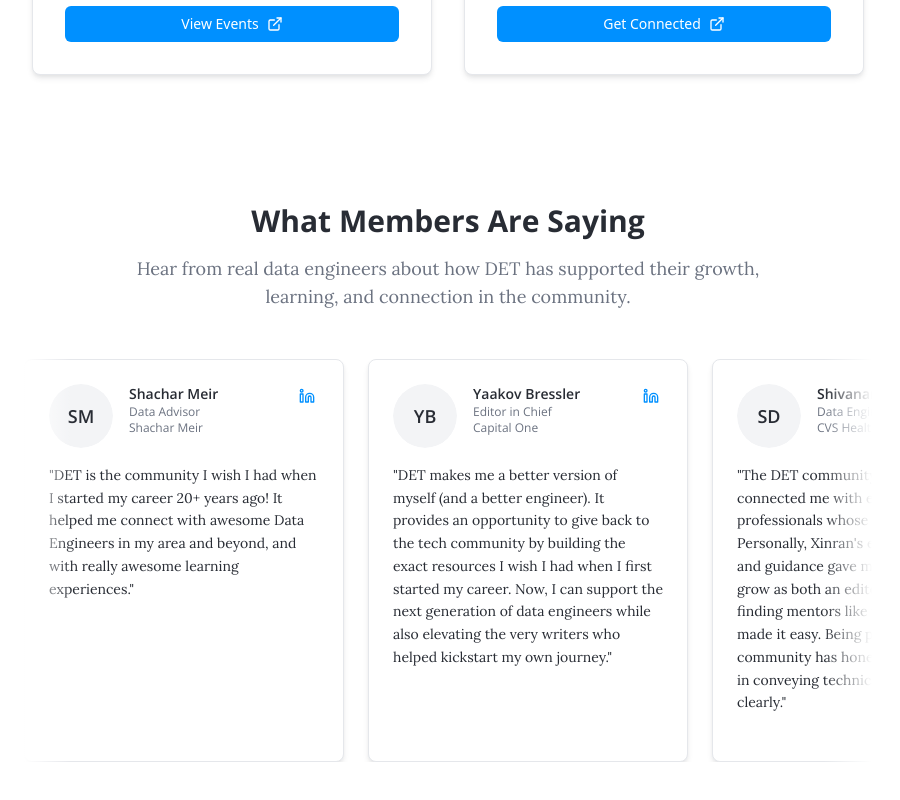
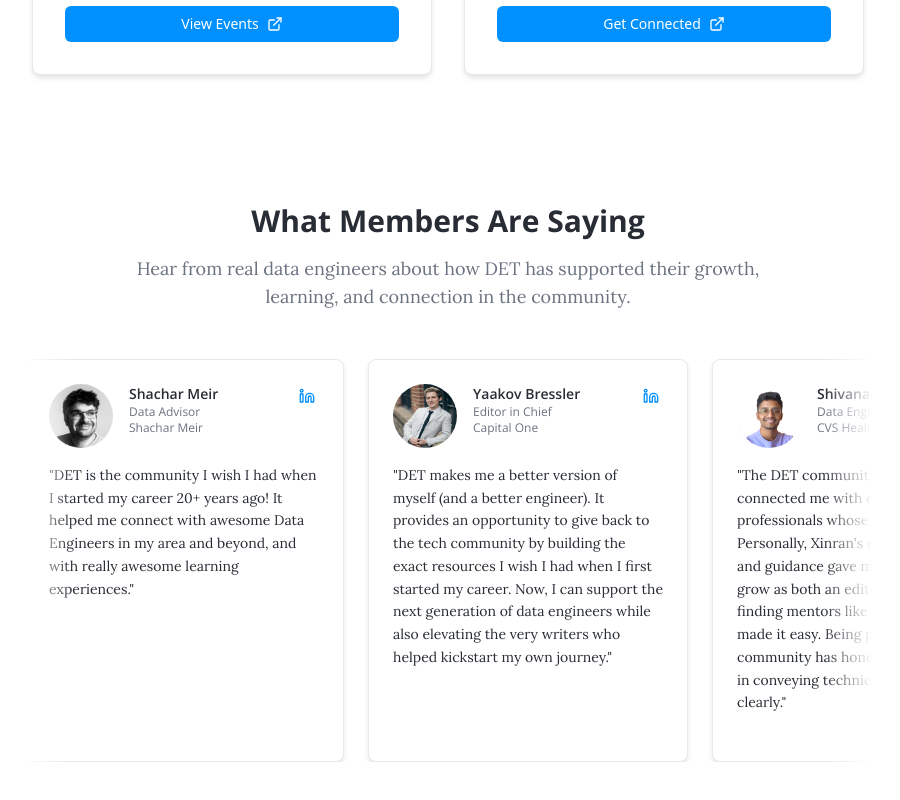
Before and after one commit to zhenniwu/det-why-join-tile-redesign, a React (Vite) app: page / in a window 1280 px wide. Shown: the part 1057-1857 px from the top of the page, without its empty margins (192-1092 px from the left). Built offline with nearby package versions, Linux system fonts and the light colour scheme.

Commit message:
Fix testimonial photos
Photos are not displaying in the testimonial carousel. This commit addresses the issue.

```diff
--- a/src/components/TestimonialCarousel.tsx
+++ b/src/components/TestimonialCarousel.tsx
@@ -1,18 +1,6 @@
 import React, { useEffect, useRef, useState } from "react";
 import { Avatar, AvatarFallback, AvatarImage } from "@/components/ui/avatar";
 import { LinkedinIcon } from "lucide-react";
-
-// Import all testimonial photos
-import shacharMeirPhoto from '@/assets/shachar-meir.png';
-import yaakovBresslerPhoto from '@/assets/yaakov-bressler.png';
-import shivanandaDPhoto from '@/assets/shivananda-d.png';
-import aminatLawalPhoto from '@/assets/aminat-lawal.png';
-import nandiniRajaPhoto from '@/assets/nandini-raja.png';
-import vuTrinhPhoto from '@/assets/vu-trinh.png';
-import praveenBhushanPhoto from '@/assets/praveen-bhushan.png';
-import michelleWintersPhoto from '@/assets/michelle-winters.png';
-import jaiBalaniPhoto from '@/assets/jai-balani.png';
-import anuragSenguptaPhoto from '@/assets/anurag-sengupta.png';
 
 interface Testimonial {
   id: string;
@@ -31,7 +19,7 @@ const testimonials: Testimonial[] = [
     title: "Data Advisor",
     company: "Shachar Meir",
     text: "DET is the community I wish I had when I started my career 20+ years ago! It helped me connect with awesome Data Engineers in my area and beyond, and with really awesome learning experiences.",
-    avatar: shacharMeirPhoto,
+    avatar: "/lovable-uploads/f21cc6db-8b41-4c2a-b84e-26dafae1e589.png",
     linkedinUrl: "https://linkedin.com/in/shachar-meir"
   },
   {
@@ -40,7 +28,7 @@ const testimonials: Testimonial[] = [
     title: "Editor in Chief",
     company: "Capital One",
     text: "DET makes me a better version of myself (and a better engineer). It provides an opportunity to give back to the tech community by building the exact resources I wish I had when I first started my career. Now, I can support the next generation of data engineers while also elevating the very writers who helped kickstart my own journey.",
-    avatar: yaakovBresslerPhoto,
+    avatar: "/lovable-uploads/54d1b480-18dc-4e8a-af94-ab79640a49eb.png",
     linkedinUrl: "https://linkedin.com/in/yaakov-bressler"
   },
   {
@@ -49,7 +37,7 @@ const testimonials: Testimonial[] = [
     title: "Data Engineer",
     company: "CVS Health",
     text: "The DET community is amazing - has connected me with excellent professionals whose energy is inspiring. Personally, Xinran's early encouragement and guidance gave me the confidence to grow as both an editor and writer - finding mentors like that is rare, and DET made it easy. Being part of the community has honed my writing skills in conveying technical topics more clearly.",
-    avatar: shivanandaDPhoto,
+    avatar: "/lovable-uploads/d01ddb6e-79a9-4ce1-8ae5-73eb45c1f575.png",
     linkedinUrl: "https://linkedin.com/in/shivananda-d"
   },
   {
@@ -58,7 +46,7 @@ const testimonials: Testimonial[] = [
     title: "Data Engineer",
     company: "Yaadang",
     text: "The community has helped me connect with people who have become not just peers but friends, and has given me access to incredible individuals across every corner of data engineering. DET has attracted some of the brightest minds in the field, and being able to tap into their knowledge, experience, and network has been invaluable.",
-    avatar: aminatLawalPhoto,
+    avatar: "/lovable-uploads/96cb670e-8f6f-45a7-95c3-ffc0ad863d68.png",
     linkedinUrl: "https://linkedin.com/in/aminat-lawal"
   },
   {
@@ -67,7 +55,7 @@ const testimonials: Testimonial[] = [
     title: "Data Engineer",
     company: "Alef Education - Abu Dhabi",
     text: "Being part of DET has been a journey of growth, collaboration, and creativity. It gave me the space to try new ideas like co-founding the book club with Amina, where we not only explored two thought-provoking books but also connected with brilliant minds from across the data engineering world. The conversations, the exchange of real-world project experiences, and the diverse perspectives opened my mind in ways I didn't expect.",
-    avatar: nandiniRajaPhoto,
+    avatar: "/lovable-uploads/81e505bb-9d1c-4b20-8cb4-59d1096e53a6.png",
     linkedinUrl: "https://linkedin.com/in/nandini-raja"
   },
   {
@@ -76,7 +64,7 @@ const testimonials: Testimonial[] = [
     title: "Data Engineer",
     company: "Vu Trinh newsletter",
     text: "For me, Data Engineering Things is currently the leading data engineering community. With high-quality articles from skilled writers and a dedicated editorial team, it's my top recommendation for anyone looking to learn about data engineering. I submit nearly every article I write to this publication—it's the ideal place to share my experiences and learn from others.",
-    avatar: vuTrinhPhoto,
+    avatar: "/lovable-uploads/29da5988-1717-4573-9821-cb648c769e84.png",
     linkedinUrl: "https://linkedin.com/in/vu-trinh"
   },
   {
@@ -85,7 +73,7 @@ const testimonials: Testimonial[] = [
     title: "Cloud Data Architect",
     company: "Rackspace Technology",
     text: "DET community has been a valuable partner in my learning journey — offering not just technical insights into modern data engineering practices, but also fresh perspectives on leading and mentoring teams. Through its events, discussions, and connections, I've been able to exchange real-world lessons with peers, discover innovative approaches and stay ahead on trends.",
-    avatar: praveenBhushanPhoto,
+    avatar: "/lovable-uploads/76b246ac-97ea-4e12-875a-14188c317b6f.png",
     linkedinUrl: "https://linkedin.com/in/praveen-bhushan"
   },
   {
@@ -94,7 +82,7 @@ const testimonials: Testimonial[] = [
     title: "Distinguished Architect, Data & AI Infrastructure",
     company: "eBay",
     text: "Data has never been more important—or more impactful—than it is today. DET is a welcoming community where we can connect with fellow data engineers, stay current on the latest trends and developments, learn from trusted experts, and accelerate our professional growth. I wholeheartedly encourage anyone working in data engineering or adjacent spaces to join this community.",
-    avatar: michelleWintersPhoto,
+    avatar: "/lovable-uploads/aaff1d08-50e2-4a2d-99b2-84fb6dd3a9fc.png",
     linkedinUrl: "https://linkedin.com/in/michelle-winters"
   },
   {
@@ -103,7 +91,7 @@ const testimonials: Testimonial[] = [
     title: "Data Engineer",
     company: "Netflix Inc",
     text: "I have found the newsletter and the conferences/workshops quite useful and a great way to connect with other Data Engineers. I also joined the community as a mentor and it was highly fulfilling to work with young talent in this space.",
-    avatar: jaiBalaniPhoto,
+    avatar: "/lovable-uploads/f3f77889-e047-49c0-a849-59662f9465ce.png",
     linkedinUrl: "https://linkedin.com/in/jai-balani"
   },
   {
@@ -112,7 +100,7 @@ const testimonials: Testimonial[] = [
     title: "Senior Software Engineer",
     company: "Walmart Labs",
     text: "Two years ago, I met Xinran at a coffee shop in Los Gatos, and our warm conversation opened up resources and ideas that helped me navigate a transition from a mid-sized startup. One of the key takeaways was the book Designing Data-Intensive Applications, which truly shaped my thinking. That spark from the DET community has come full circle—today, I lead the data platforms at Walmart.",
-    avatar: anuragSenguptaPhoto,
+    avatar: "/lovable-uploads/f7e3411c-0fba-4df8-88dc-ddd817106430.png",
     linkedinUrl: "https://linkedin.com/in/anurag-sengupta"
   }
 ];
```
